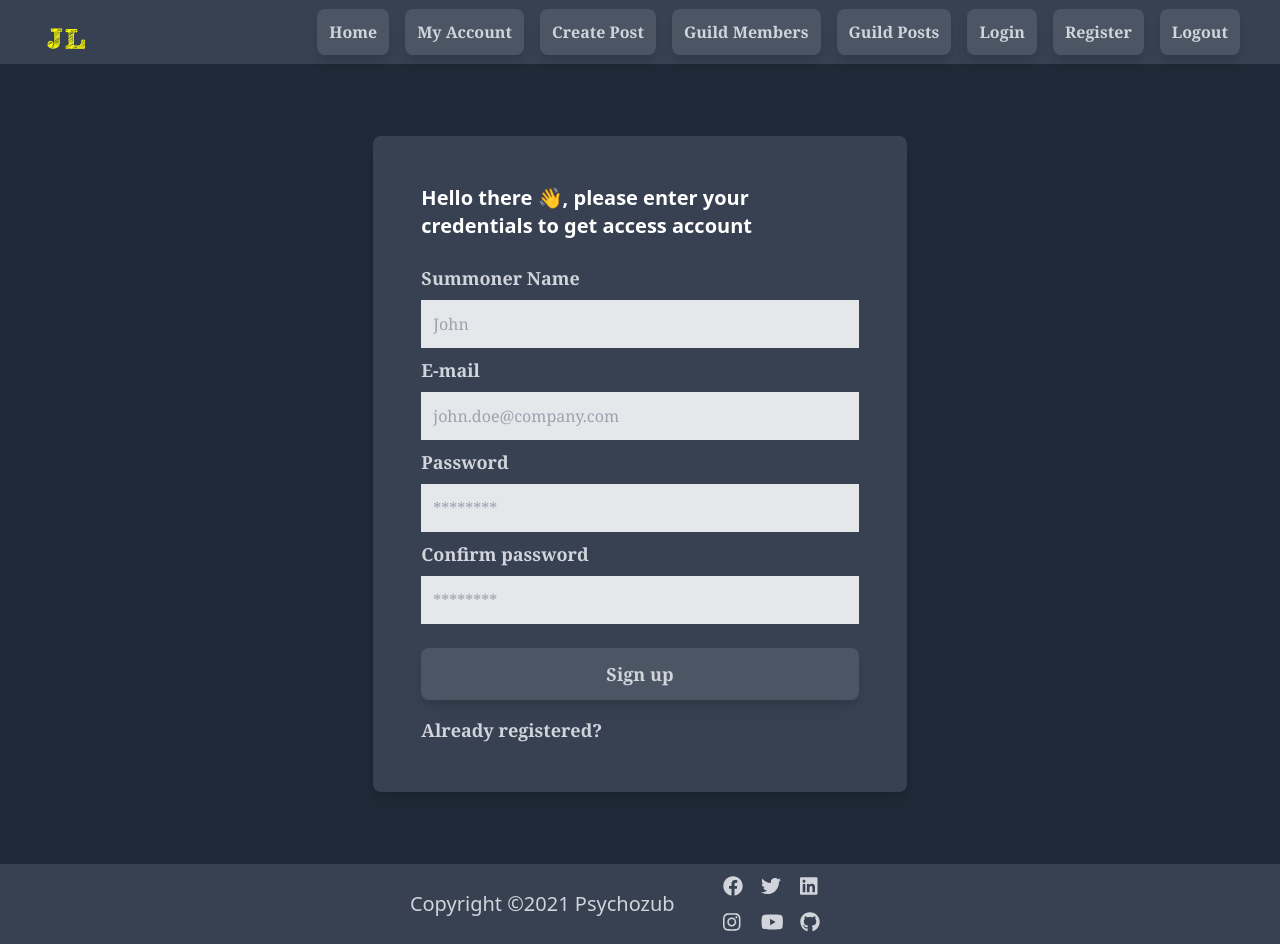
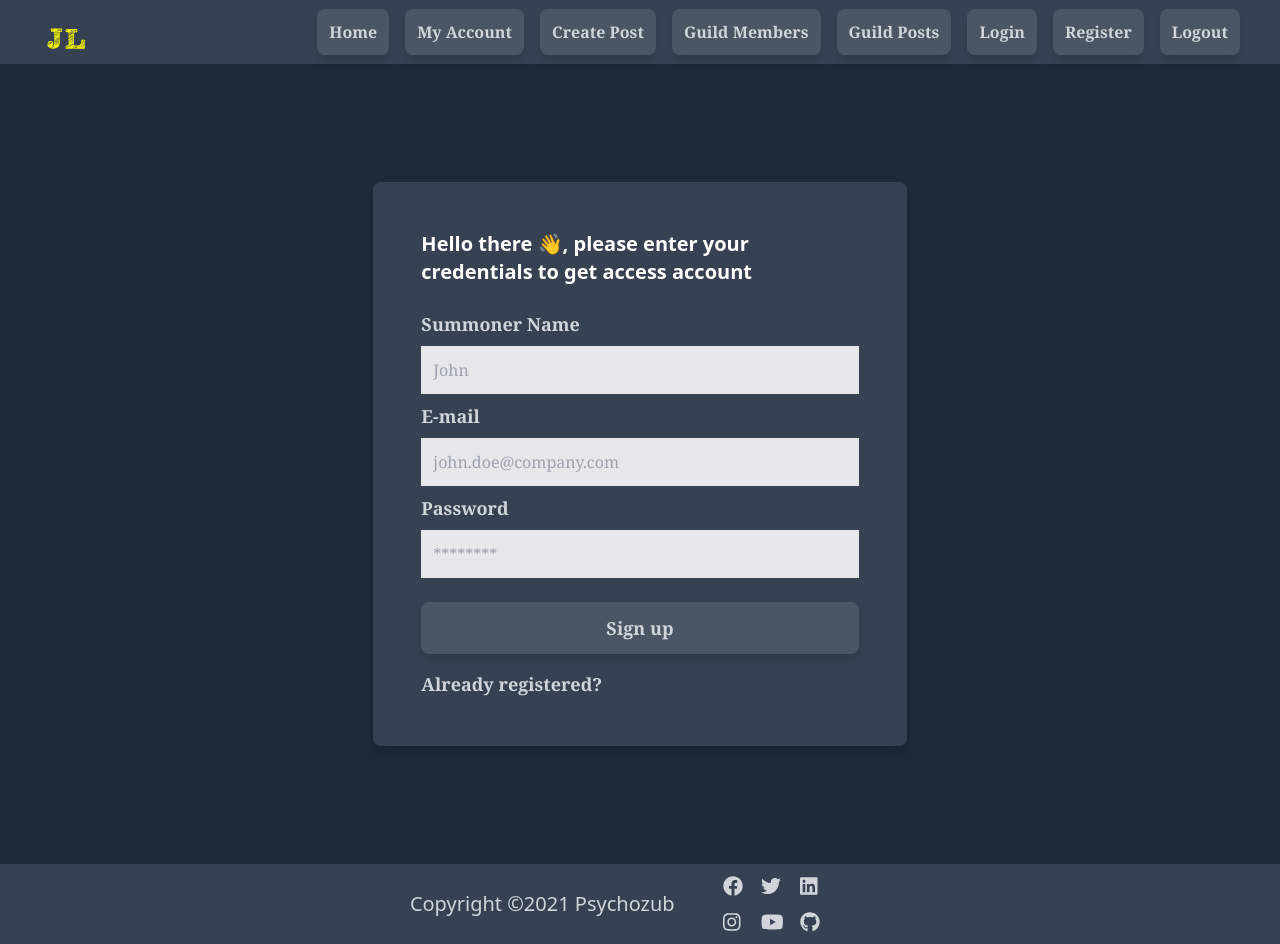
Before and after one commit to Bozhidar-Vangelov/the-justice-league, a React (Create React App) app: page /register in a window 1280 px wide. Built offline with nearby package versions, Linux system fonts and the light colour scheme; the HTML template or start-up script is replaced by a standard one.

Commit message:
Add register logic

```diff
--- a/src/components/Register/Register.js
+++ b/src/components/Register/Register.js
@@ -1,13 +1,39 @@
+import { useContext } from 'react/cjs/react.development';
+import { useNavigate } from 'react-router-dom';
+
 import registerStyles from './registerStyles.js';
+import authService from '../../services/authService.js';
+import { AuthContext } from '../../contexts/AuthContext.js';
 
 function Register() {
+  const { login } = useContext(AuthContext);
+  const navigate = useNavigate();
+
+  const onSubmitHandler = async (e) => {
+    e.preventDefault();
+
+    let formData = new FormData(e.target);
+    let summonerName = formData.get('summoner-name');
+    let email = formData.get('email');
+    let password = formData.get('password');
+
+    let registerData = await authService.register(
+      summonerName,
+      email,
+      password
+    );
+
+    login(registerData);
+    navigate('/');
+  };
+
   return (
     <div className={registerStyles.main}>
       <div className={registerStyles.box}>
         <h1 className={registerStyles.heading}>
           Hello there 👋, please enter your credentials to get access account
         </h1>
-        <form className='mt-6'>
+        <form className='mt-6' method='POST' onSubmit={onSubmitHandler}>
           <label htmlFor='summoner-name' className={registerStyles.label}>
             Summoner Name
           </label>
@@ -41,17 +67,6 @@ function Register() {
             className={registerStyles.input}
             required
           />
-          <label htmlFor='password-confirm' className={registerStyles.label}>
-            Confirm password
-          </label>
-          <input
-            type='password'
-            name='password-confirm'
-            id='password-confirm'
-            placeholder='********'
-            className={registerStyles.input}
-            required
-          />
           <button type='submit' className={registerStyles.submit}>
             Sign up
           </button>
--- a/src/services/authService.js
+++ b/src/services/authService.js
@@ -1,6 +1,18 @@
 const baseUrl = 'http://localhost:3030';
 
-async function register() {}
+async function register(summonerName, email, password) {
+  let res = await fetch(`${baseUrl}/users/register`, {
+    method: 'POST',
+    headers: {
+      'content-type': 'application/json',
+    },
+    body: JSON.stringify({ summonerName, email, password }),
+  });
+
+  let registerData = res.json();
+
+  return registerData;
+}
 
 async function login(email, password) {
   let res = await fetch(`${baseUrl}/users/login`, {
```
